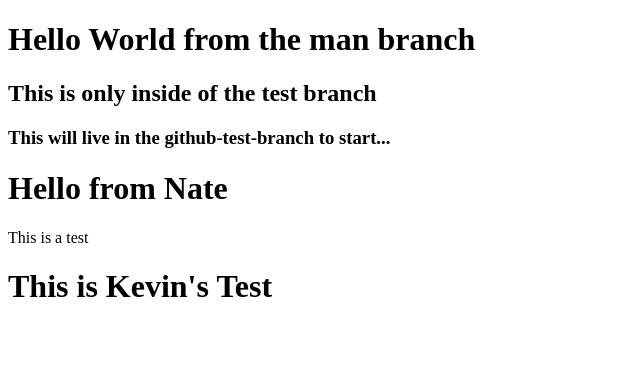
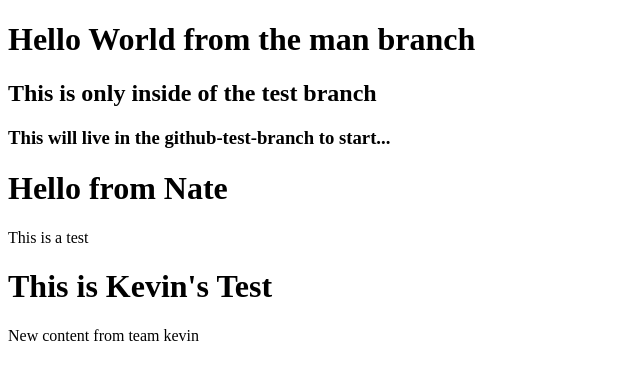
Before and after one commit to CodingTemple/Github-Test-Branches, a plain HTML site: page index.html in a window 1280 px wide. Shown: the whole page, without its empty margins (0-640 px from the left). Drawn offline with Linux system fonts and the light colour scheme.

Commit message:
Update index.html

```diff
--- a/index.html
+++ b/index.html
@@ -14,5 +14,7 @@
     <p>This is a test</p>
 
     <h1>This is Kevin's Test</h1>
+
+    <p>New content from team kevin</p>
 </body>
 </html>
```
